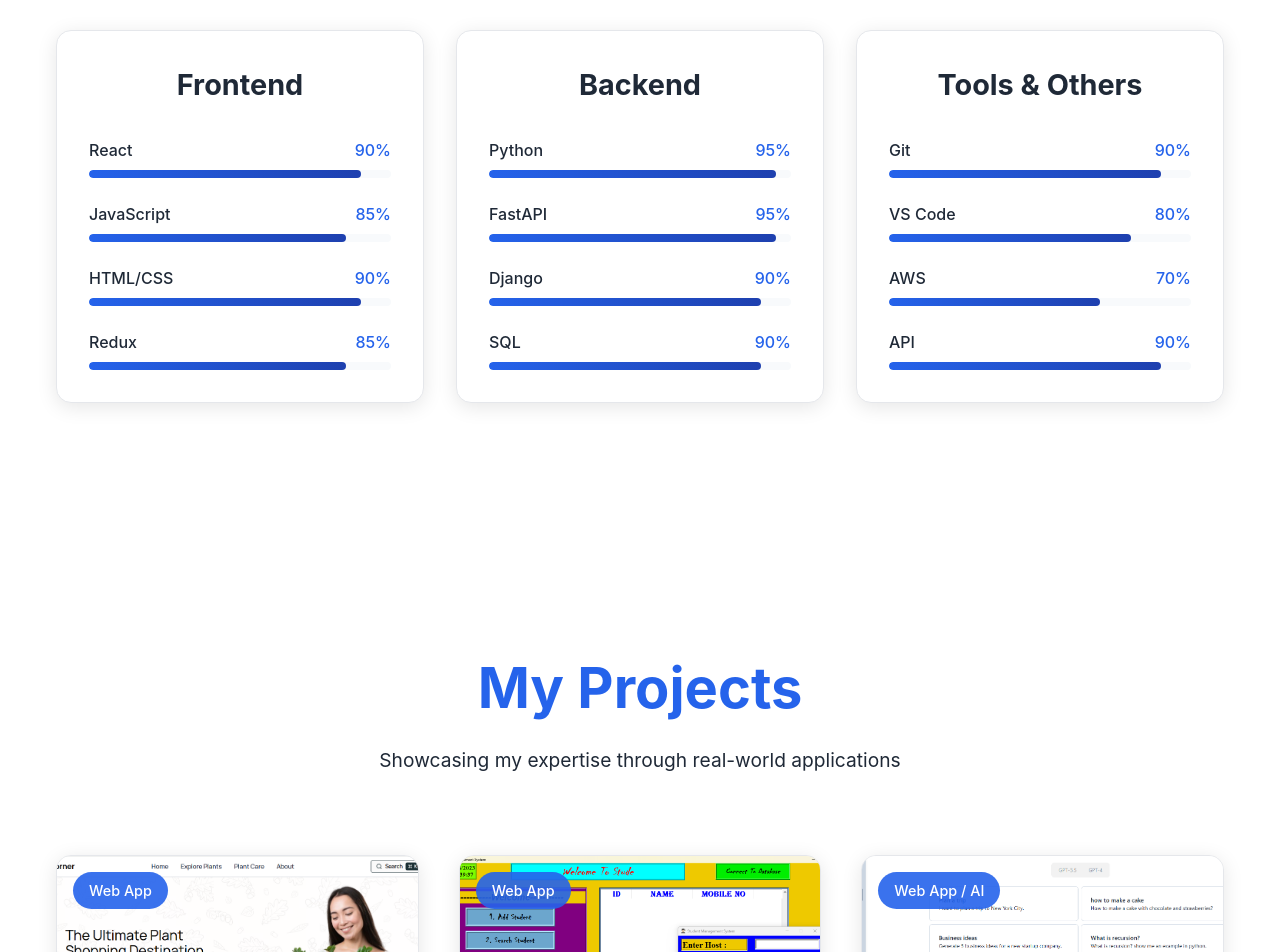
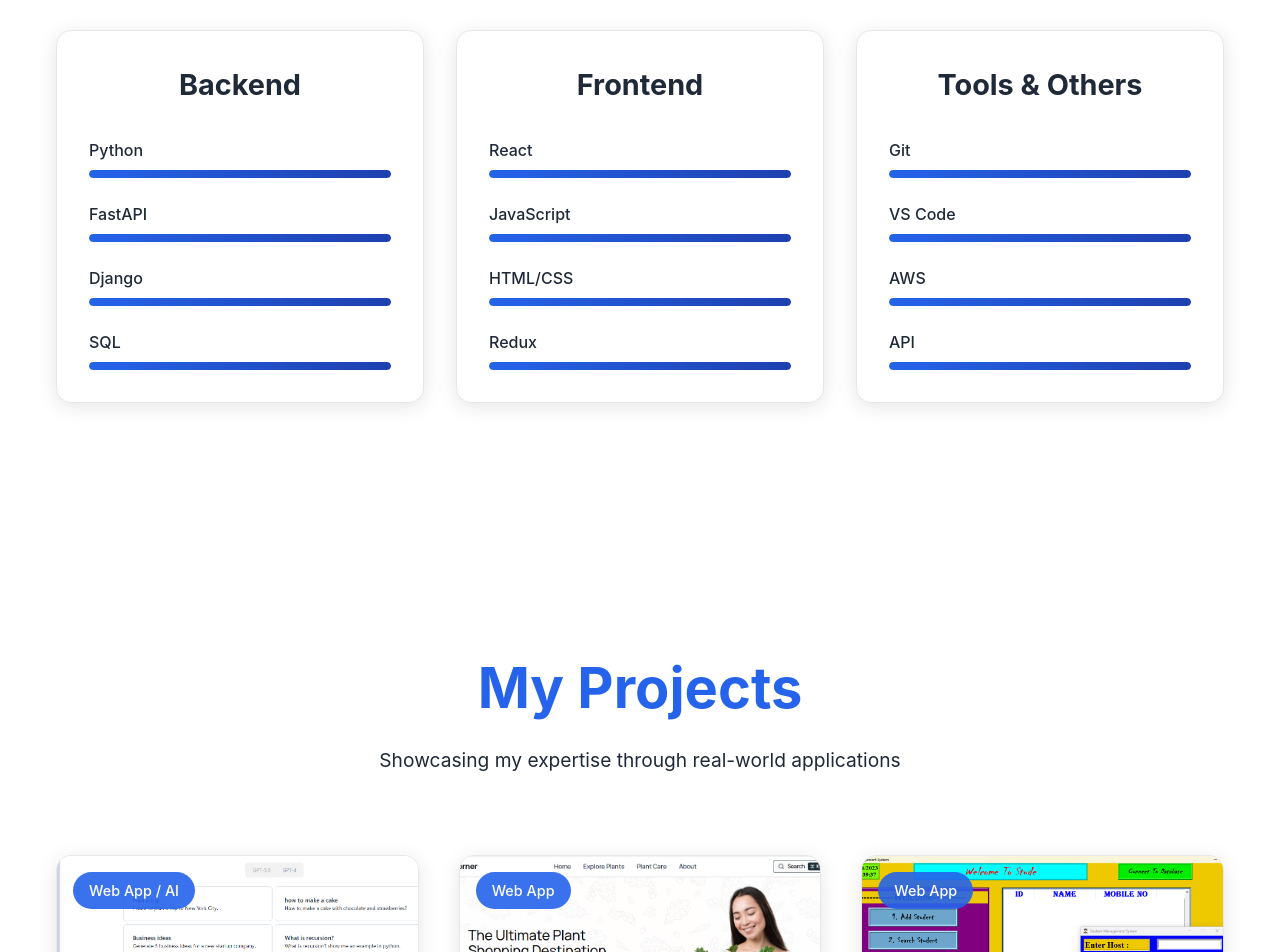
Before and after one commit to Sohil-Shaikh/my_portfolio, a React (Vite) app: page / in a window 1280 px wide. Shown: the part 1840-2792 px from the top of the page. Built offline with nearby package versions, Linux system fonts and the light colour scheme.

Commit message:
upadated skill and project section

```diff
--- a/src/pages/Projects.jsx
+++ b/src/pages/Projects.jsx
@@ -14,6 +14,15 @@ const placeholderImages = {
 
 const Projects = () => {
   const projects = [
+    {
+      title: "AI Chatbot Application",
+      description: "Real-time chat application with AI-powered features like generate the text and images.",
+      image: placeholderImages.chatApp,
+      technologies: ["React", "CSS", "OpenAI", "AI",],
+      github: "https://github.com/Sohil-Shaikh/AI-Chatbot-Application.git",
+      live: "https://chat-app-demo.com",
+      category: "Web App / AI"
+    },
     {
       title: "E-Commerce Platform",
       description: "An e-commerce platform with features like user authentication, shopping cart, payment integration, and admin dashboard. Built with React.js, Tailwind CSS, API.",
@@ -60,15 +69,7 @@ const Projects = () => {
     //   live: "https://chat-app-demo.com",
     //   category: "AI/ML"
     // }
-    {
-      title: "AI Chatbot Application",
-      description: "Real-time chat application with AI-powered features like generate the text and images.",
-      image: placeholderImages.chatApp,
-      technologies: ["React", "CSS", "OpenAI", "AI",],
-      github: "https://github.com/Sohil-Shaikh/AI-Chatbot-Application.git",
-      live: "https://chat-app-demo.com",
-      category: "Web App / AI"
-    }
+
   ];
 
   return (
--- a/src/pages/Skills.jsx
+++ b/src/pages/Skills.jsx
@@ -10,31 +10,32 @@ const Skills = () => {
   }, []);
 
   const skills = [
+
+    {
+      category: "Backend",
+      items: [
+        { name: "Python", level: 100 },
+        { name: "FastAPI", level: 100 },
+        { name: "Django", level: 100 },
+        { name: "SQL", level: 100 }
+      ]
+    },
     {
       category: "Frontend",
       items: [
-        { name: "React", level: 90 },
-        { name: "JavaScript", level: 85 },
-        { name: "HTML/CSS", level: 90 },
-        { name: "Redux", level: 85 }
-      ]
-    },
-    {
-      category: "Backend",
-      items: [
-        { name: "Python", level: 95 },
-        { name: "FastAPI", level: 95 },
-        { name: "Django", level: 90 },
-        { name: "SQL", level: 90 }
+        { name: "React", level: 100 },
+        { name: "JavaScript", level: 100 },
+        { name: "HTML/CSS", level: 100 },
+        { name: "Redux", level: 100 }
       ]
     },
     {
       category: "Tools & Others",
       items: [
-        { name: "Git", level: 90 },
-        { name: "VS Code", level: 80 },
-        { name: "AWS", level: 70 },
-        { name: "API", level: 90 }
+        { name: "Git", level: 100 },
+        { name: "VS Code", level: 100 },
+        { name: "AWS", level: 100 },
+        { name: "API", level: 100 }
       ]
     }
   ];
@@ -71,7 +72,7 @@ const Skills = () => {
                   <div className="skill-item" key={skillIndex}>
                     <div className="skill-info">
                       <span className="skill-name">{skill.name}</span>
-                      <span className="skill-percentage">{skill.level}%</span>
+                      {/* <span className="skill-percentage">{skill.level}%</span> */}
                     </div>
                     <div className="progress-bar">
                       <motion.div
```
